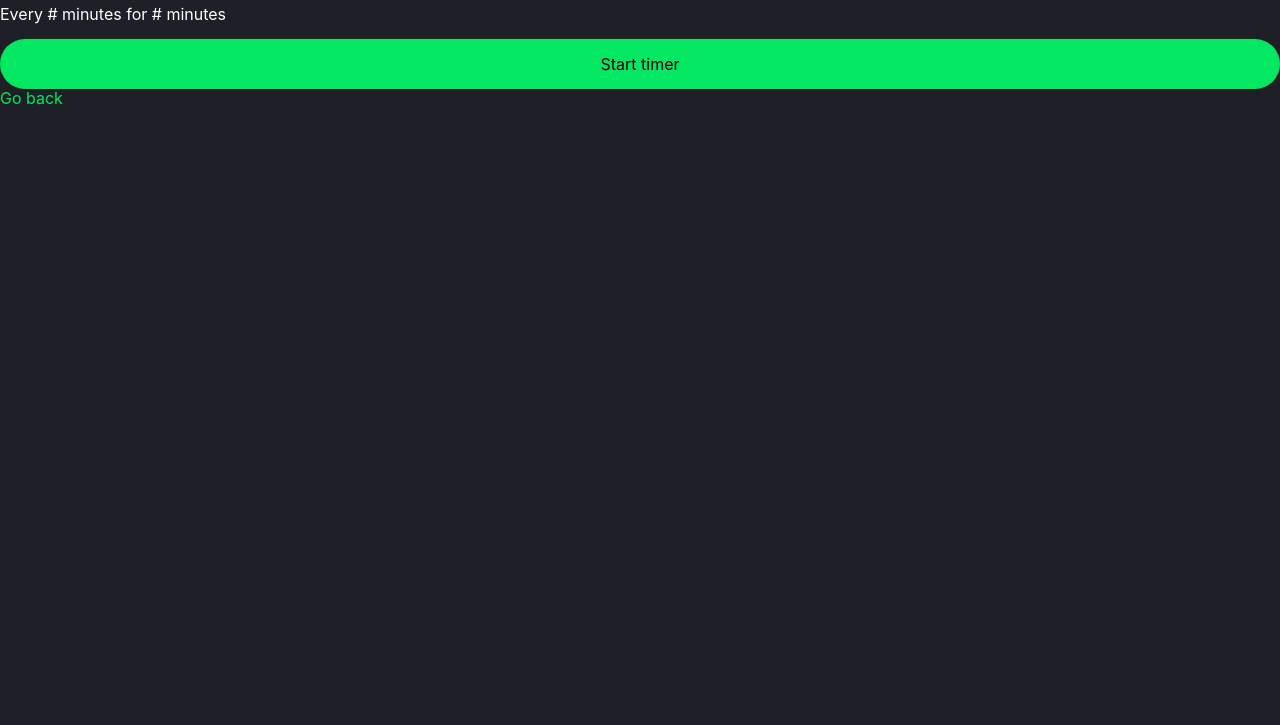
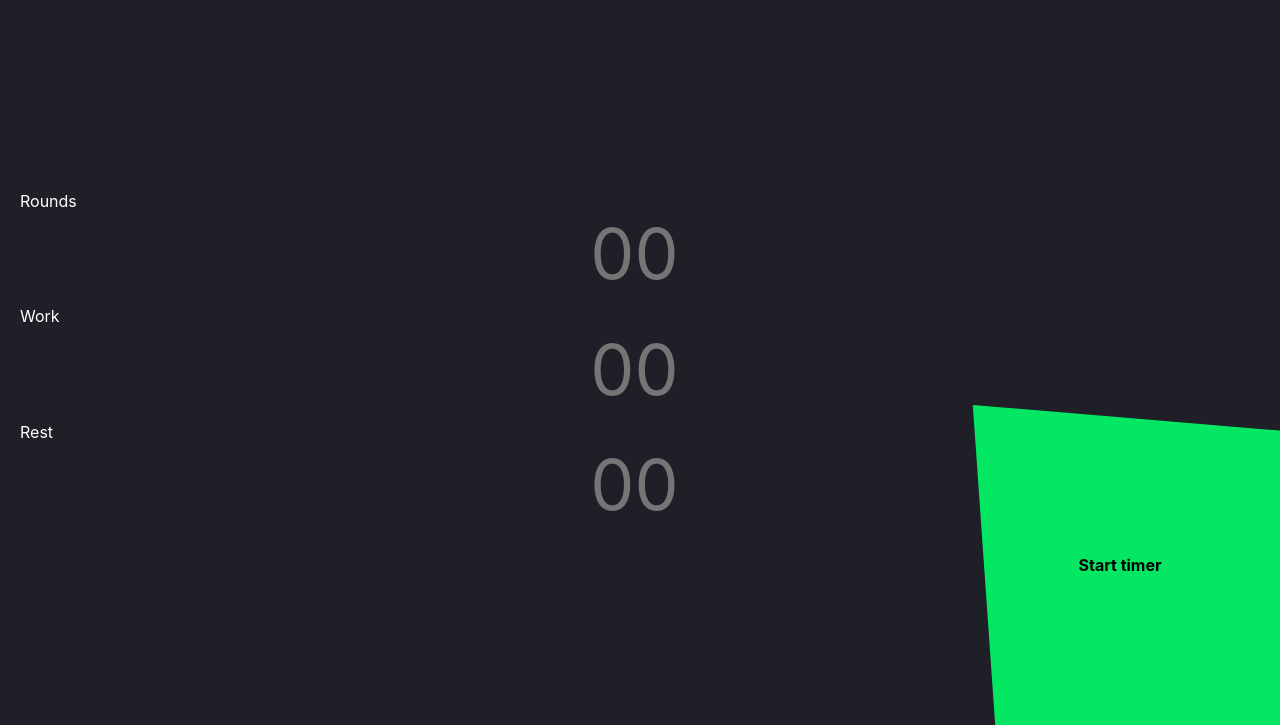
Before and after one commit to edwinbos/timer, a Gatsby site: page /emom in a window 1280 px wide. Shown: the part 75-800 px from the top of the page. Built offline with nearby package versions, Linux system fonts and the light colour scheme; Gatsby itself is replaced by a stand-in of ours.

Commit message:
Working on the other timers

```diff
--- /dev/null
+++ b/src/components/countup/countup.css
@@ -0,0 +1,3 @@
+.countdown {
+
+}
--- /dev/null
+++ b/src/components/countup/countup.js
@@ -0,0 +1,56 @@
+import React, { useEffect, useState } from "react"
+import "./countup.css"
+
+const Countup = ({ seconds }) => {
+  const [max, setMax] = useState(seconds)
+  const [timeLeft, setTimeLeft] = useState(-10);
+  const [countdown, setCountdown] = useState(10);
+
+  useEffect(() => {
+    if (timeLeft === seconds) return
+
+    const intervalId = setInterval(() => {
+      setTimeLeft(timeLeft + 1);
+    }, 1000);
+
+    return () => clearInterval(intervalId);
+  }, [timeLeft]);
+
+  useEffect(() => {
+    if (!countdown) return
+
+    const countdownIntervalId = setInterval(() => {
+      setCountdown(countdown - 1);
+    }, 1000);
+
+    return () => clearInterval(countdownIntervalId);
+  }, [countdown])
+
+  /**
+   * Format time from seconds to 59:59
+   * @param timeLeft
+   * @returns {string}
+   */
+  const formatTime = (timeLeft) => {
+    const minutes = Math.floor(timeLeft / 60);
+    let seconds = timeLeft % 60;
+
+    if (seconds < 10) {
+      seconds = `0${seconds}`;
+    }
+
+    return `${minutes}:${seconds}`;
+  }
+
+  return (
+    <div>
+      <div class="amrap__countdown countdown">
+        { countdown ? formatTime(countdown) : '' }
+        { !countdown && timeLeft !== seconds ? formatTime(timeLeft) : '' }
+        { !countdown && timeLeft === seconds ? 'Done' : ''}
+        </div>
+    </div>
+  );
+};
+
+export default Countup;
--- a/src/components/layout.js
+++ b/src/components/layout.js
@@ -27,7 +27,7 @@ const Layout = ({ children }) => {
   return (
     <>
       {/*<Header siteTitle={data.site.siteMetadata.title} />*/}
-      <div>
+      <div class="page">
         {children}
       </div>
     </>
--- /dev/null
+++ b/src/components/tabata/tabata.css
@@ -0,0 +1,3 @@
+.countdown {
+
+}
--- a/src/components/timer.css
+++ b/src/components/timer.css
@@ -43,6 +43,7 @@ button {
     width: 100%;
 }
 
+.header,
 header {
     align-items: center;
     display: grid;
@@ -58,6 +59,7 @@ main {
 }
 
 h1 {
+    margin: 0;
     text-align: center;
 }
 
@@ -65,3 +67,9 @@ a svg {
     height: 2em;
     width: 2em;
 }
+
+.page {
+    display: grid;
+    grid-template-rows: 8rem auto;
+    height: 100vh;
+}
--- a/src/pages/amrap.css
+++ b/src/pages/amrap.css
@@ -1,33 +1,26 @@
 .amrap {
-    height: 80vw;
-    position: relative;
-    width: 80vw;
+
 }
 
 .amrap__input {
-    border-radius: 50%;
+    background: transparent;
+    color: var(--color--white);
     font-size: 7rem;
-    height: 80vw;
-    width: 80vw;
+    height: 50%;
 }
 
 .amrap__countdown {
-    align-items: center;
-    background: var(--color--white);
-    border-radius: 50%;
-    color: var(--color--black);
-    display: flex;
+    color: var(--color--white);
     font-size: 7rem;
-    height: 90vw;
-    justify-content: center;
-    width: 90vw;
+    height: 50%;
+    text-align: center;
 }
 
 .amrap__button {
     border: 0;
     border-radius: 0;
     bottom: 0;
-    clip-path: polygon(4% 0, 100% 8%, 95% 94%, 11% 100%);
+    clip-path: polygon(4% 0, 100% 8%, 100% 100%, 11% 100%);
     font-weight: 700;
     height: 25vw;
     position: absolute;
--- a/src/pages/amrap.js
+++ b/src/pages/amrap.js
@@ -27,7 +27,7 @@ const Amrap = () => {
         <div class="amrap">
           {active
             ? <Countdown seconds={(value * 60) + 10} />
-            : <input class="amrap__input" value={value} type="number" onChange={onInputChange} />
+            : <input class="amrap__input" value={value} type="number" onChange={onInputChange} placeholder="00" />
           }
           <button class="amrap__button" onClick={startTimer}>{`${active ? 'Stop' : 'Start'} timer`}</button>
         </div>
--- a/src/pages/emom.js
+++ b/src/pages/emom.js
@@ -1,17 +1,82 @@
-import React from "react"
+import React, { useEffect, useState } from "react"
 import { Link } from "gatsby"
+import Countup from "../components/countup/countup"
 
 import Layout from "../components/layout"
 import SEO from "../components/seo"
 
-const Emom = () => (
-  <Layout>
-    <SEO title="EMOM" />
-    <h1>EMOM</h1>
-    <p>Every # minutes for # minutes</p>
-    <button>Start timer</button>
-    <Link to="/">Go back</Link>
-  </Layout>
-)
+import { FiChevronLeft } from 'react-icons/fi';
 
-export default Emom
+import "./amrap.css"
+
+const Amrap = () => {
+  const [rounds, setRounds] = useState(false);
+  const [work, setWork] = useState(false);
+  const [rest, setRest] = useState(false);
+
+  const [active, setActive] = useState(false);
+
+  const startTimer = () => setActive(!active);
+
+  const onRoundsChange = event => setRounds(event.target.value);
+  const onWorkChange = event => setWork(event.target.value);
+  const onRestChange = event => setRest(event.target.value);
+
+
+  const formFields = () => {
+    return (
+      <>
+      <label for="rounds">Rounds</label>
+      <input class="amrap__input"
+          value={rounds}
+          type="number"
+          onChange={onRoundsChange}
+          placeholder="00"
+          name="rounds"
+          id="rounds"
+        />
+        <label for="work">Work</label>
+        <input class="amrap__input"
+          value={work}
+          type="number"
+          onChange={onWorkChange}
+          placeholder="00"
+          name="work"
+          id="work"
+        />
+        <label for="rest">Rest</label>
+        <input class="amrap__input"
+          value={rest}
+          type="number"
+          onChange={onRestChange}
+          placeholder="00"
+          name="rest"
+          id="rest"
+        />
+      </>
+    )
+  }
+
+  return (
+    <Layout>
+      <SEO title="EMOM"/>
+      <header>
+        <Link to="/"><FiChevronLeft /></Link>
+        <h1>EMOM</h1>
+      </header>
+      <main>
+        <div class="amrap">
+          {active
+            ? <Countup seconds={(work * 60)} />
+            : formFields()
+          }
+          <button class="amrap__button" onClick={startTimer}>
+            {`${active ? 'Stop' : 'Start'} timer`}
+          </button>
+        </div>
+      </main>
+    </Layout>
+  );
+};
+
+export default Amrap
```
Also changed, not shown: src/components/tabata/tabata.js (added, +55 -0 lines), src/pages/for-time.js (+40 -11 lines), src/pages/tabata.js (+73 -10 lines).
